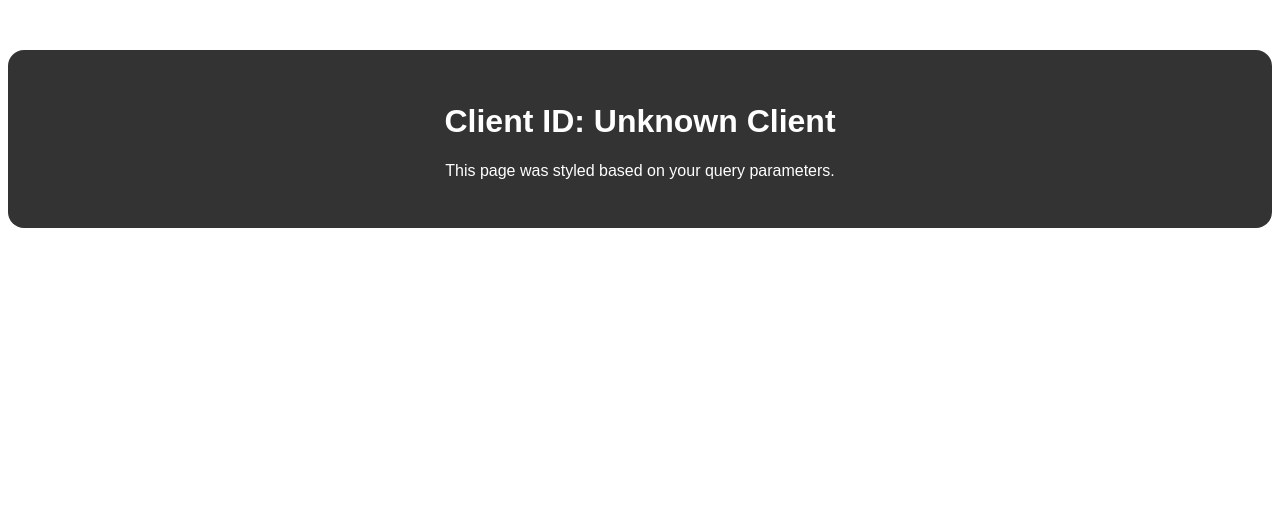
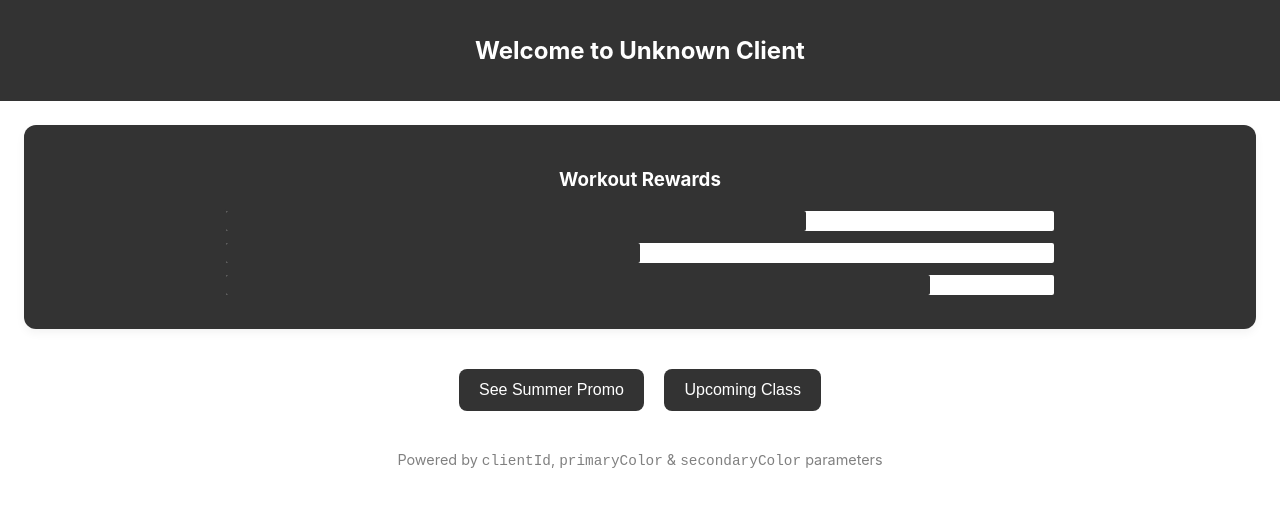
Before and after one commit to bartpowers/demo, a plain HTML site: page index.html in a window 1280 px wide. Drawn offline with Linux system fonts and the light colour scheme.

Commit message:
Update index.html

```diff
--- a/index.html
+++ b/index.html
@@ -1,23 +1,105 @@
 <!DOCTYPE html>
-<html>
+<html lang="en">
 <head>
-  <title>Client Theme Viewer</title>
+  <meta name="viewport" content="width=device-width, initial-scale=1.0" />
+  <title>Client Theme Preview</title>
   <style>
+    :root {
+      --primary-color: #333;
+      --secondary-color: #fff;
+    }
+
     body {
-      font-family: sans-serif;
+      margin: 0;
+      font-family: -apple-system, BlinkMacSystemFont, "Helvetica Neue", sans-serif;
+      background-color: var(--secondary-color);
+      color: var(--primary-color);
+    }
+
+    .header {
+      background-color: var(--primary-color);
+      color: var(--secondary-color);
+      padding: 1rem;
       text-align: center;
-      margin-top: 50px;
     }
-    .client-box {
-      padding: 2em;
-      border-radius: 1em;
+
+    .content {
+      padding: 1.5rem;
+      text-align: center;
+    }
+
+    .card {
+      background: var(--primary-color);
+      color: var(--secondary-color);
+      border-radius: 12px;
+      padding: 1.5rem;
+      margin-bottom: 2rem;
+      box-shadow: 0 4px 10px rgba(0, 0, 0, 0.05);
+    }
+
+    .button {
+      background-color: var(--primary-color);
+      color: var(--secondary-color);
+      border: none;
+      padding: 0.75rem 1.25rem;
+      font-size: 1rem;
+      border-radius: 8px;
+      cursor: pointer;
+      margin: 0.5rem;
+    }
+
+    .button:active {
+      transform: scale(0.98);
+    }
+
+    .chart {
+      margin-top: 1rem;
+    }
+
+    .bar {
+      background-color: var(--secondary-color);
+      border: 2px solid var(--primary-color);
+      border-radius: 4px;
+      margin: 0.5rem auto;
+      height: 20px;
+      width: 70%;
+      position: relative;
+    }
+
+    .bar-fill {
+      background-color: var(--primary-color);
+      height: 100%;
+      border-radius: 2px;
+    }
+
+    .footer {
+      font-size: 0.9rem;
+      color: gray;
+      margin-top: 2rem;
     }
   </style>
 </head>
 <body>
-  <div class="client-box" id="clientBox">
-    <h1 id="clientId">Loading...</h1>
-    <p>This page was styled based on your query parameters.</p>
+  <div class="header">
+    <h2 id="clientTitle">Client Demo</h2>
+  </div>
+
+  <div class="content">
+    <div class="card">
+      <h3>Workout Rewards</h3>
+      <div class="chart">
+        <div class="bar"><div class="bar-fill" style="width: 70%;"></div></div>
+        <div class="bar"><div class="bar-fill" style="width: 50%;"></div></div>
+        <div class="bar"><div class="bar-fill" style="width: 85%;"></div></div>
+      </div>
+    </div>
+
+    <button class="button" onclick="alert('🔥 Summer Specials: 50% off memberships until July!')">See Summer Promo</button>
+    <button class="button" onclick="alert('📅 Next Class: Babs Burpee Class at 11am')">Upcoming Class</button>
+
+    <div class="footer">
+      Powered by <code>clientId</code>, <code>primaryColor</code> & <code>secondaryColor</code> parameters
+    </div>
   </div>
 
   <script>
@@ -26,10 +108,9 @@
     const primaryColor = params.get("primaryColor") || "#333333";
     const secondaryColor = params.get("secondaryColor") || "#ffffff";
 
-    document.getElementById("clientId").textContent = `Client ID: ${clientId}`;
-    document.body.style.backgroundColor = secondaryColor;
-    document.getElementById("clientBox").style.backgroundColor = primaryColor;
-    document.getElementById("clientBox").style.color = secondaryColor;
+    document.documentElement.style.setProperty('--primary-color', primaryColor);
+    document.documentElement.style.setProperty('--secondary-color', secondaryColor);
+    document.getElementById("clientTitle").textContent = `Welcome to ${clientId}`;
   </script>
 </body>
 </html>
```
